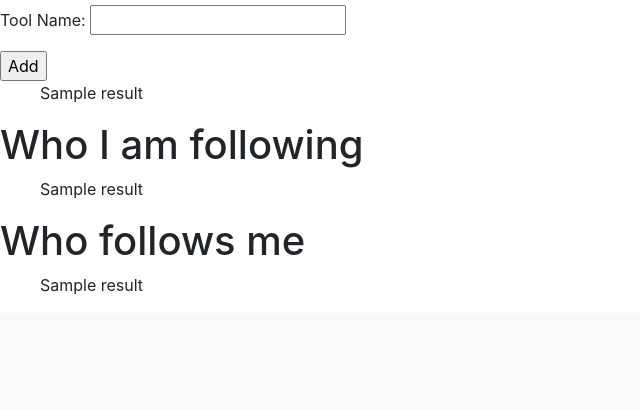
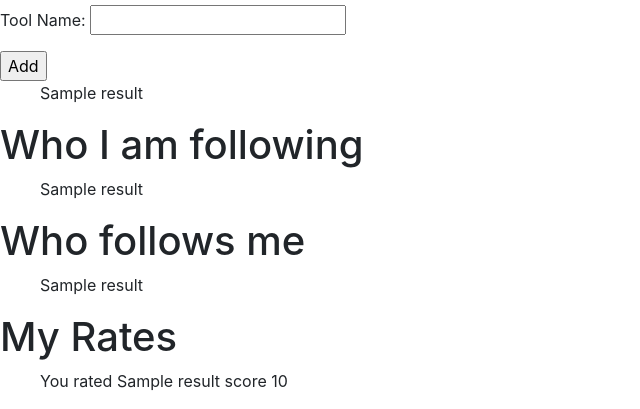
Before and after one commit to michaelzhj/receipt_web, a Flask app: template templates/profile.html in a window 1280 px wide. Shown: the part 783-1192 px from the top of the page, without its empty margins (0-640 px from the left). Before the commit the page ends 1077 px from the top, so only its background shows below. Run offline with Flask 3, Linux system fonts and the light colour scheme; the template is opened without the code that fills it: most values are stand-ins (such as "Sample title", 1, 10 or a date in 2020); parts of the project's set-up code (start-up, migrations or seed data) failed here and were passed over; some libraries are stand-ins or nearby versions.

Commit message:
04011346 hopefully final version

```diff
--- a/templates/Fancy_search.html
+++ b/templates/Fancy_search.html
@@ -4,7 +4,8 @@
 <body>
     <h1>Search Recipes by Ingredients or Cooking Tools</h1>
     <form action="/search" method="post">
-        <input type="text" name="query" placeholder="Enter ingredients or tools">
+        <input type="text" name="ingredients" placeholder="Enter ingredients(use comma to separate)">
+        <input type="text" name="tools" placeholder="Enter tools(use comma to separate)">
         <input type="hidden" name="type" value="search" />
         <input type="submit" value="Search">
     </form>
--- a/templates/profile.html
+++ b/templates/profile.html
@@ -95,5 +95,16 @@
     {% else %}
         <p>No results found.</p>
     {% endif %}
+
+    <h1>My Rates</h1>
+    {% if rates %}
+        <ul>
+        {% for result in rates %}
+            <p>You rated {{ result['name'] }} score {{result['score']}}</p>
+        {% endfor %}
+        </ul>
+    {% else %}
+        <p>No results found.</p>
+    {% endif %}
 </body>
 {% endblock %}
```
Also changed, not shown: 2 other files.
